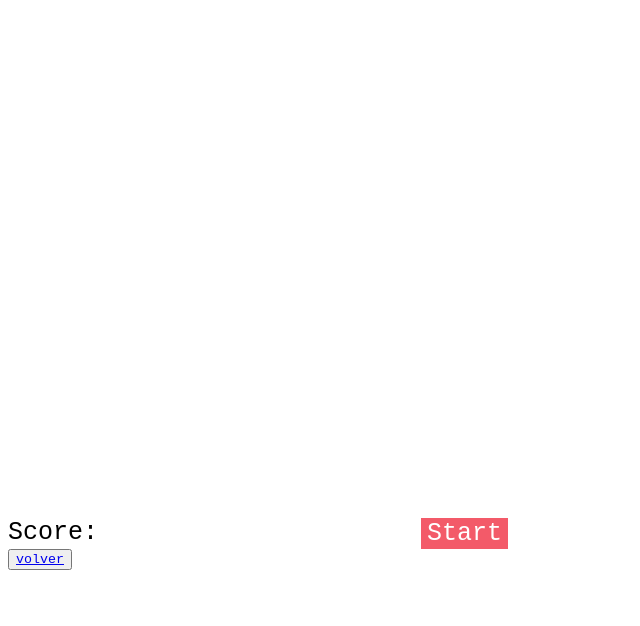
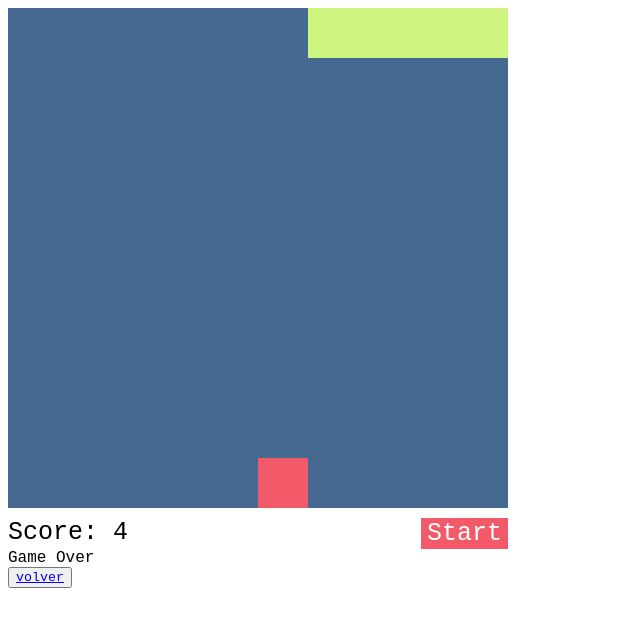
Before and after one commit to tomasbondUade/juegoBio, a plain HTML site: page skane/snake.html in a window 1280 px wide. Both pictures are taken after a click on the button "Start". Shown: the whole page, without its empty margins (0-640 px from the left). Drawn offline with Linux system fonts and the light colour scheme.

Commit message:
juego de la vivorita terminado

```diff
--- a/skane/codigo.js
+++ b/skane/codigo.js
@@ -1,59 +1,128 @@
+// HTML Elements
 const board = document.getElementById('board');
 const scoreBoard = document.getElementById('scoreBoard');
 const startButton = document.getElementById('start');
 const gameOverSign = document.getElementById('gameOver');
 
-//game settings
+// Game settings
 const boardSize = 10;
 const gameSpeed = 100;
-
 const squareTypes = {
     emptySquare: 0,
-    emptySquare: 1,
-    emptySquare: 2
+    snakeSquare: 1,
+    foodSquare: 2
+};
+const directions = {
+    ArrowUp: -10,
+    ArrowDown: 10,
+    ArrowRight: 1,
+    ArrowLeft: -1,
 };
 
-const directions = {
-    ArrowUp: -10,
-    ArrowUp: 10,
-    ArrowUp: 1,
-    ArrowUp: -1
-};
+// Game variables
+let snake;
+let score;
+let direction;
+let boardSquares;
+let emptySquares;
+let moveInterval;
 
-//game variables
-
-var snake;
-var score;
-var direction;
-var boardSquares;
-var emptySquares;
-var moveInterval;
-
-const drawSnake = () =>{
-    snake.forEach(square => drawSquare(square, 'snakeSquare'));
+const drawSnake = () => {
+    snake.forEach( square => drawSquare(square, 'snakeSquare'));
 }
 
+// Rellena cada cuadrado del tablero
+// @params
+// square: posicion del cuadrado,
+// type: tipo de cuadrado (emptySquare, snakeSquare, foodSquare)
 const drawSquare = (square, type) => {
-    const [row, column] = square.split('');
+    const [ row, column ] = square.split('');
     boardSquares[row][column] = squareTypes[type];
     const squareElement = document.getElementById(square);
     squareElement.setAttribute('class', `square ${type}`);
 
-    if(type == 'empySquare'){
+    if(type === 'emptySquare') {
         emptySquares.push(square);
     } else {
-        if(emptySquares.indexOf(square) !== -1){
-            emptySquares.splice(emptySquares.indexOf(square),1);
+        if(emptySquares.indexOf(square) !== -1) {
+            emptySquares.splice(emptySquares.indexOf(square), 1);
         }
     }
 }
 
-function createBoard(){
-    boardSquares.forEach((row, rowIndex) => {
-        row.forEach((column, columnndex) => {
+const moveSnake = () => {
+    const newSquare = String(
+        Number(snake[snake.length - 1]) + directions[direction])
+        .padStart(2, '0');
+    const [row, column] = newSquare.split('');
+
+
+    if( newSquare < 0 ||
+        newSquare > boardSize * boardSize  ||
+        (direction === 'ArrowRight' && column == 0) ||
+        (direction === 'ArrowLeft' && column == 9 ||
+        boardSquares[row][column] === squareTypes.snakeSquare) ) {
+        gameOver();
+    } else {
+        snake.push(newSquare);
+        if(boardSquares[row][column] === squareTypes.foodSquare) {
+            addFood();
+        } else {
+            const emptySquare = snake.shift();
+            drawSquare(emptySquare, 'emptySquare');
+        }
+        drawSnake();
+    }
+}
+
+const addFood = () => {
+    score++;
+    updateScore();
+    createRandomFood();
+}
+
+const gameOver = () => {
+    gameOverSign.style.display = 'block';
+    clearInterval(moveInterval)
+    startButton.disabled = false;
+}
+
+const setDirection = newDirection => {
+    direction = newDirection;
+}
+
+const directionEvent = key => {
+    switch (key.code) {
+        case 'ArrowUp':
+            direction != 'ArrowDown' && setDirection(key.code)
+            break;
+        case 'ArrowDown':
+            direction != 'ArrowUp' && setDirection(key.code)
+            break;
+        case 'ArrowLeft':
+            direction != 'ArrowRight' && setDirection(key.code)
+            break;
+        case 'ArrowRight':
+            direction != 'ArrowLeft' && setDirection(key.code)
+            break;
+    }
+}
+
+const createRandomFood = () => {
+    const randomEmptySquare = emptySquares[Math.floor(Math.random() * emptySquares.length)];
+    drawSquare(randomEmptySquare, 'foodSquare');
+}
+
+const updateScore = () => {
+    scoreBoard.innerText = score;
+}
+
+const createBoard = () => {
+    boardSquares.forEach( (row, rowIndex) => {
+        row.forEach( (column, columnndex) => {
             const squareValue = `${rowIndex}${columnndex}`;
             const squareElement = document.createElement('div');
-            squareElement.setAttribute('Class','square emptySquare');
+            squareElement.setAttribute('class', 'square emptySquare');
             squareElement.setAttribute('id', squareValue);
             board.appendChild(squareElement);
             emptySquares.push(squareValue);
@@ -61,20 +130,26 @@ function createBoard(){
     })
 }
 
-function setGame(){
-    snake = ['00', '01', '02','03'];
+const setGame = () => {
+    snake = ['00', '01', '02', '03'];
     score = snake.length;
     direction = 'ArrowRight';
     boardSquares = Array.from(Array(boardSize), () => new Array(boardSize).fill(squareTypes.emptySquare));
+    console.log(boardSquares);
     board.innerHTML = '';
     emptySquares = [];
     createBoard();
 }
 
-function startGame(){
+const startGame = () => {
     setGame();
     gameOverSign.style.display = 'none';
     startButton.disabled = true;
+    drawSnake();
+    updateScore();
+    createRandomFood();
+    document.addEventListener('keydown', directionEvent);
+    moveInterval = setInterval( () => moveSnake(), gameSpeed);
 }
 
 startButton.addEventListener('click', startGame);
--- a/skane/style.css
+++ b/skane/style.css
@@ -39,6 +39,9 @@
     aspect-ratio: 1;
 }
 
+.emptySquare{
+    background-color: #456990;
+}
 .snakeSquare{
     background-color: #ccf47f;
 }
```
